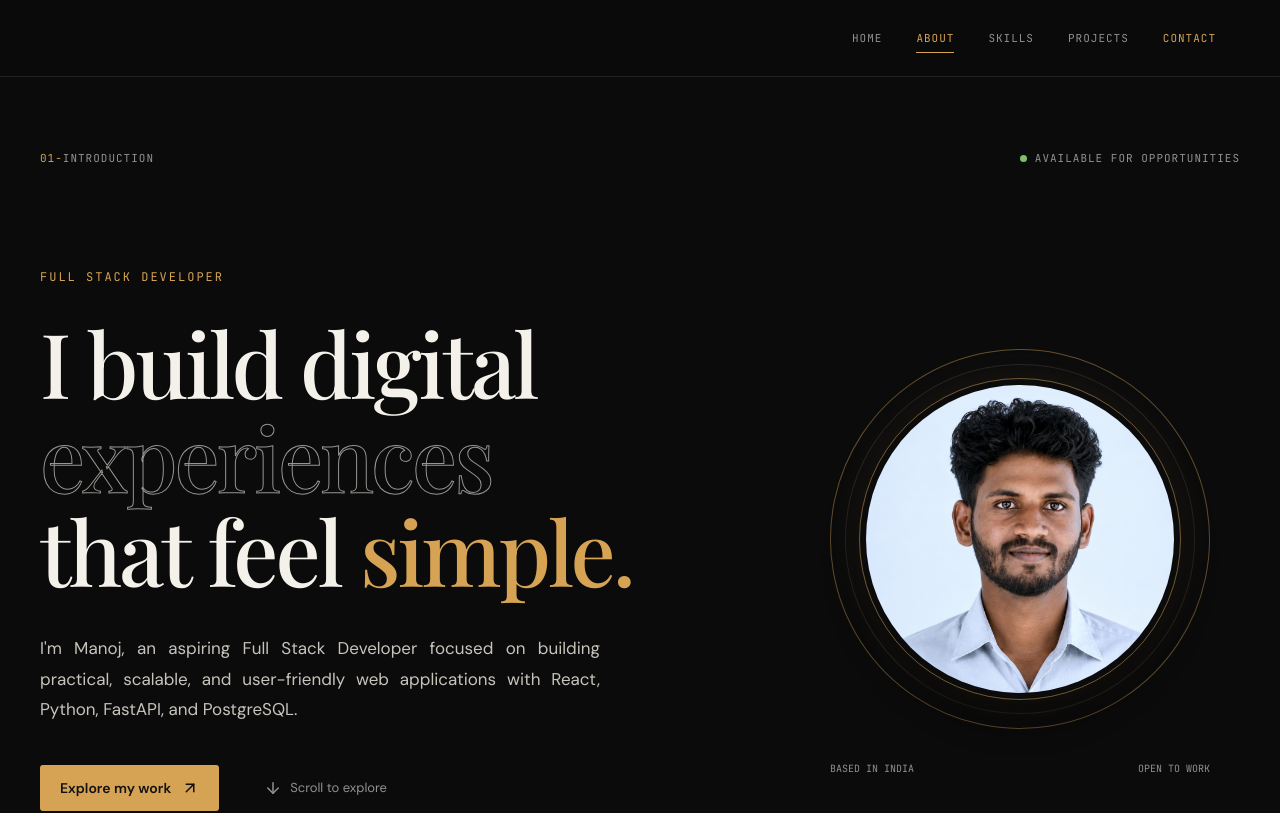
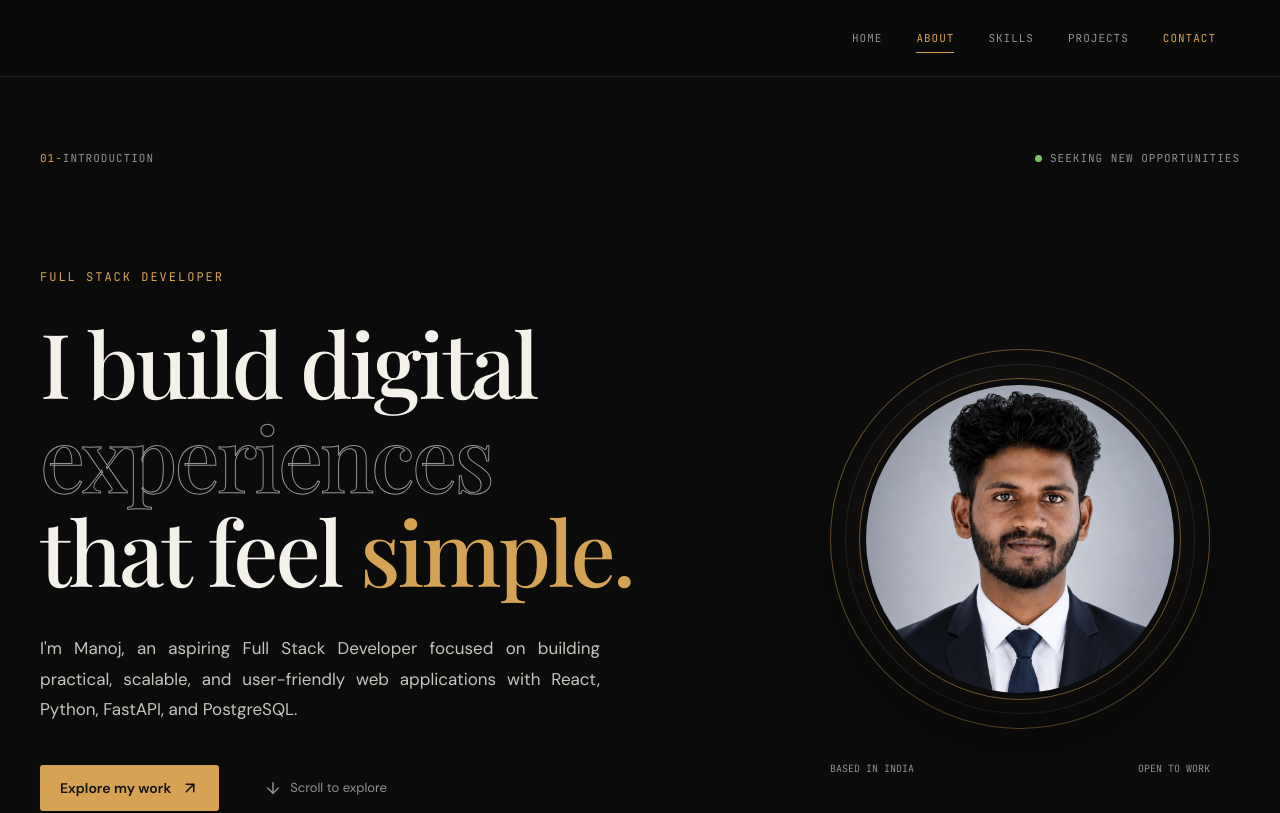
Before and after one commit to manoj-may05/portfolio, a React (Vite) app: page / in a window 1280 px wide. Shown: the top 813 px of the page. Built offline with nearby package versions, Linux system fonts and the light colour scheme.

Commit message:
Image updated

```diff
--- a/src/App.css
+++ b/src/App.css
@@ -402,6 +402,7 @@
   height: 320px;
 
   object-fit: cover;
+  object-position: center 25%;
 
   border: 6px solid var(--background);
   border-radius: 50%;
--- a/src/components/Hero.jsx
+++ b/src/components/Hero.jsx
@@ -13,7 +13,7 @@
 
           <div className="availability">
             <span className="availability-dot" />
-            Available for opportunities
+            Seeking New Opportunities
           </div>
         </div>
 
```
Also changed, not shown: src/assets/self.png.
